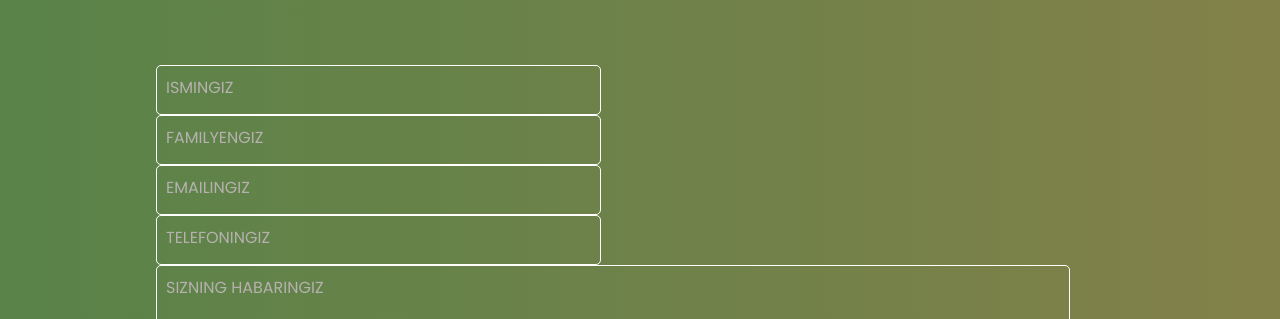
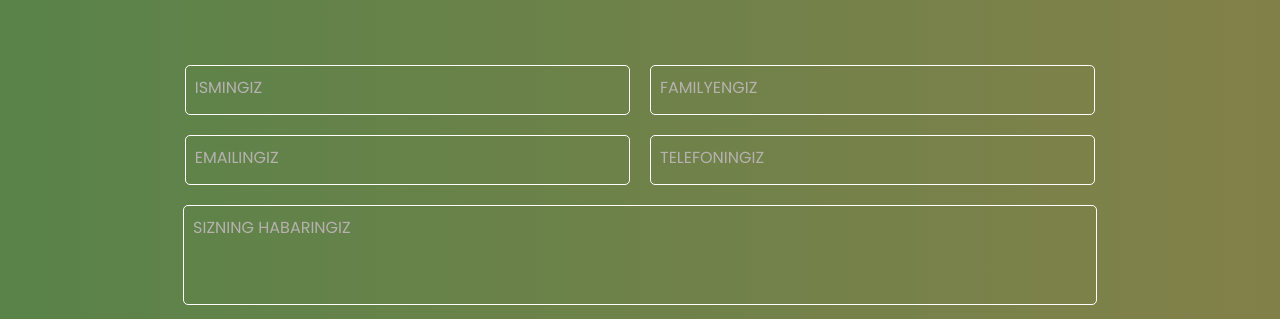
Before and after one commit to MAAB1707/rubik, a plain HTML site: page index.html in a window 1280 px wide. Shown: the part 2780-3099 px from the top of the page. Drawn offline with nearby package versions, Linux system fonts and the light colour scheme.

Commit message:
Update index.html

```diff
--- a/index.html
+++ b/index.html
@@ -326,7 +326,7 @@
             <!--==================== OUR NEWSLETTER ====================-->
             <section class="section newsletter" id="contact">
                 <h2 class="section__title">Biz bilan aloqa</h2>
-                <div class="newsletter__container container">
+                <div class="newsletter__container container form">
                     <div class="inputBox">
                         <input type="text" required='required'>
                         <span>Ismingiz</span>
```
